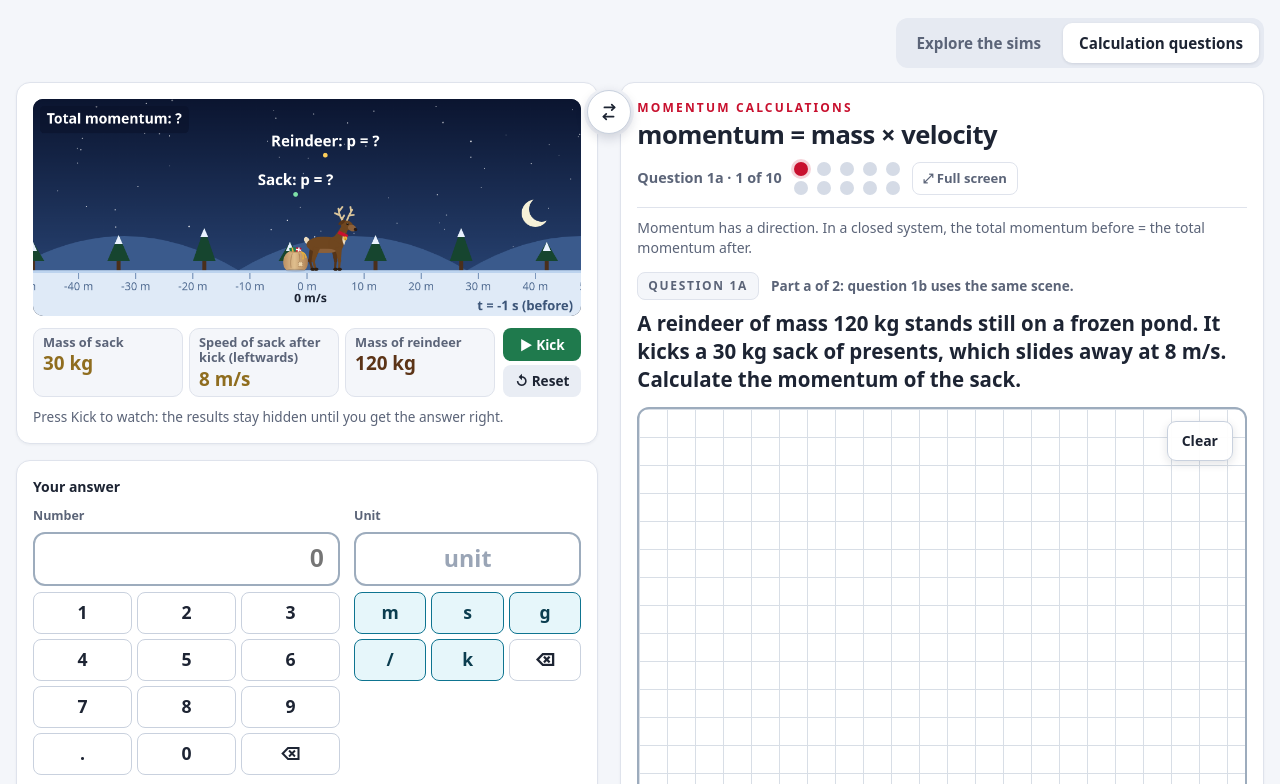
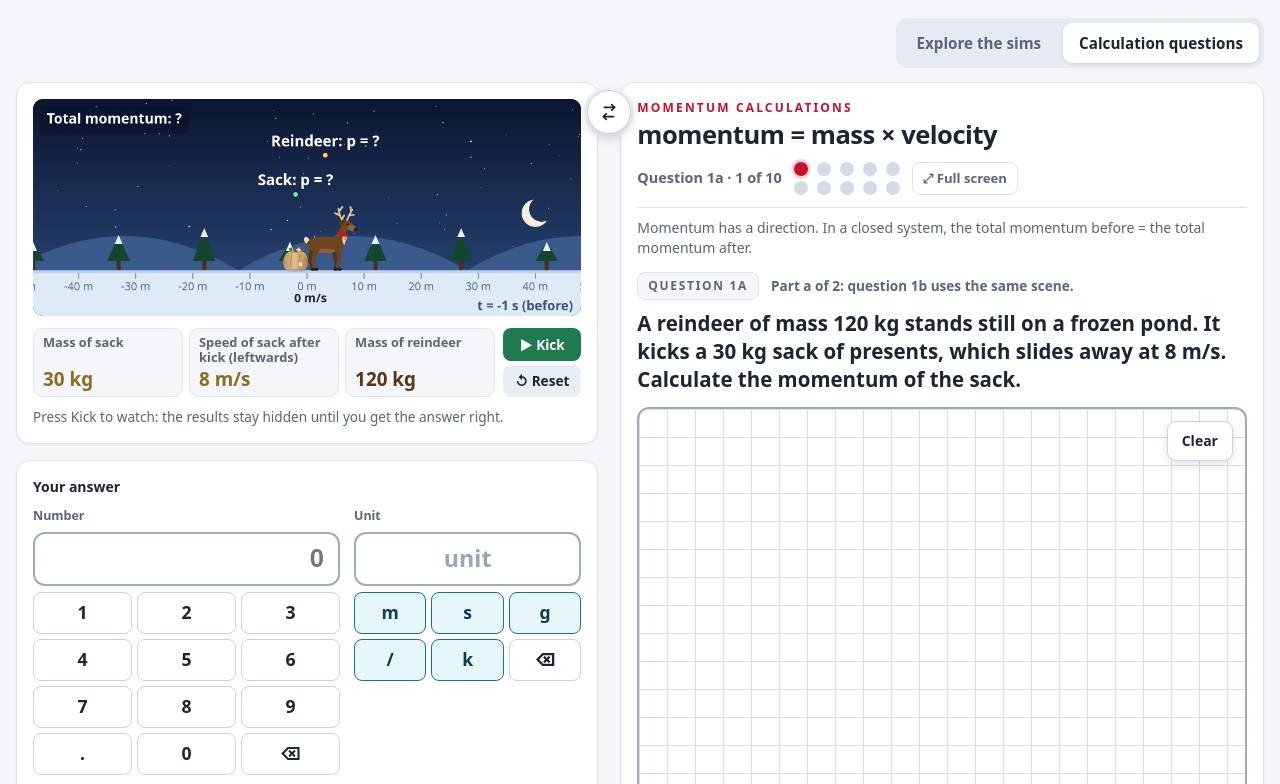
Before and after one commit to awm11/christmas-momentum, a plain HTML site: page index.html in a window 1280 px wide. Both pictures are taken after a click on the button "Calculation questions". Shown: the top 784 px of the page. Drawn offline with Linux system fonts and the light colour scheme.

Commit message:
Line up readout numbers along the bottom of their boxes
Co-Authored-By: Claude Opus 5.5 <noreply@anthropic.com>
Claude-Session: https://claude.ai/code/session_011LQDa3HMaC6FhghVtqqrYm

```diff
--- a/index.html
+++ b/index.html
@@ -153,6 +153,10 @@
   .calc .ctl,.calc .ctl.mass{flex:1 1 0;min-width:0;margin:0;padding:6px 9px;border:1px solid var(--line);border-radius:10px;background:var(--soft)}
   .calc .ctl label{display:flex;flex-direction:column;align-items:flex-start;gap:2px;margin:0;white-space:normal;font-size:.8rem;line-height:1.2;font-weight:600;color:var(--muted)}
   .calc .ctl label output{font-size:1.18rem;color:var(--ink);white-space:nowrap}
+  /* numbers sit on the bottom of each box, so they line up even when a label wraps onto two lines */
+  .calc .ctl{display:flex}
+  .calc .ctl label{flex:1;height:100%}
+  .calc .ctl label output{margin-top:auto}
   .lockNote{font-size:.85rem;color:var(--muted);margin-top:10px}
   .cSwap{position:absolute;top:30px;z-index:10;width:44px;height:44px;display:flex;align-items:center;justify-content:center;padding:0;
     transform:translate(-50%,-50%);border:1px solid #c9d1de;border-radius:999px;background:#fff;box-shadow:0 4px 12px rgba(20,30,60,.18),0 0 0 3px var(--soft);cursor:pointer}
```
